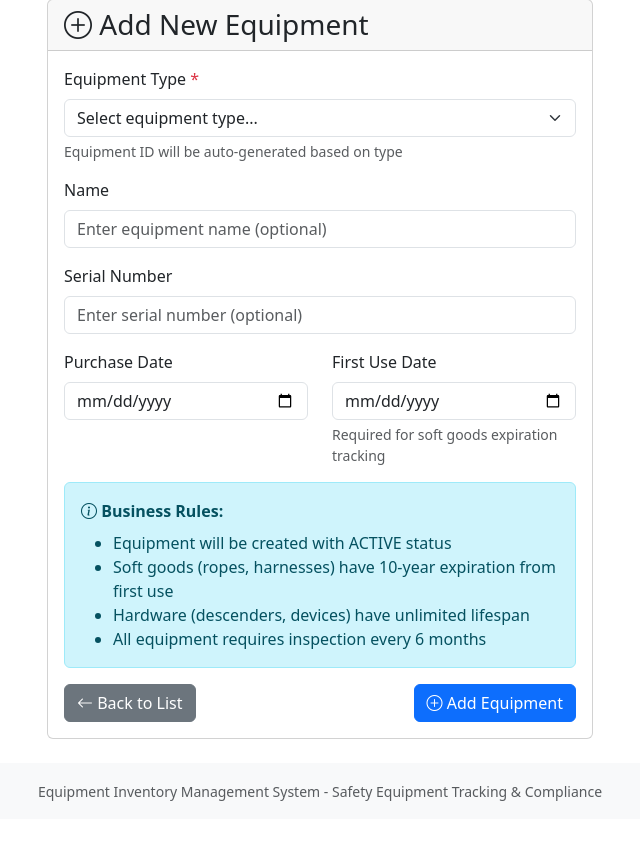
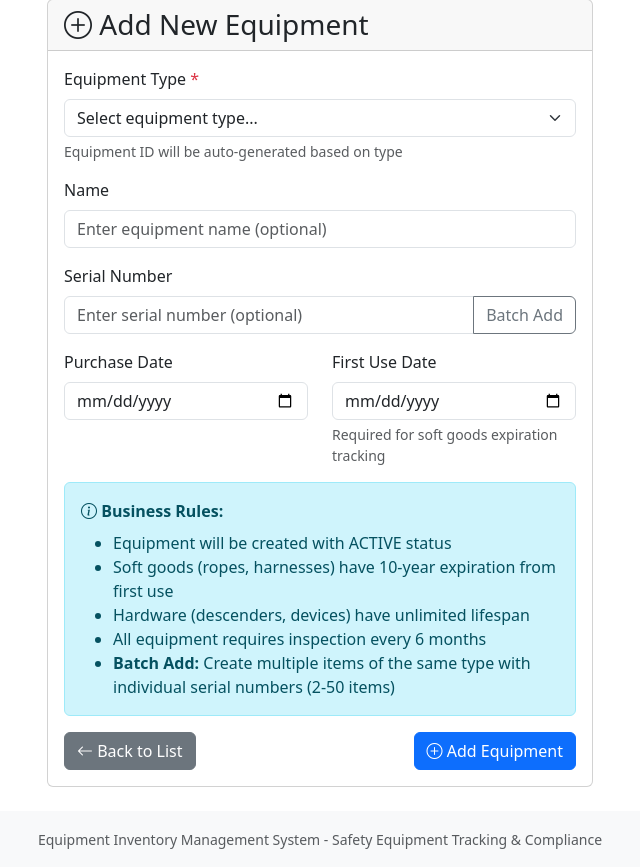
Before and after one commit to TheeNate/Invomanager, a Flask app: page /equipment/add in a window 1280 px wide. Shown: the part 97-964 px from the top of the page, without its empty margins (320-960 px from the left). Before the commit the page ends 898 px from the top, so only its background shows below. Run offline with Flask 3, Linux system fonts and the light colour scheme; data that the repository does not hold is empty; some libraries are stand-ins or nearby versions.

Commit message:
Enable adding multiple pieces of same equipment with unique serial numbers
Implements batch add functionality to the add equipment form with Javascript to dynamically create serial number input fields.

Replit-Commit-Author: Agent
Replit-Commit-Session-Id: aebf5766-fd62-469c-a1c2-0551c7283429
Replit-Commit-Screenshot-Url: https://storage.googleapis.com/screenshot-production-us-central1/bd3f2cc9-e8bf-4c9d-8841-43123dc403e1/c2762709-bcfc-403f-bf76-10a21cd92c8e.jpg

```diff
--- a/app.py
+++ b/app.py
@@ -86,33 +86,85 @@ def add_equipment():
     """Add new equipment"""
     if request.method == 'POST':
         try:
-            # Get form data
+            # Check if this is batch mode
+            batch_mode = request.form.get('batch_mode') == 'true'
+
+            # Get common form data
             equipment_type = request.form.get('equipment_type')
             name = request.form.get('name', '').strip() or None
-            serial_number = request.form.get('serial_number', '').strip() or None
             purchase_date = parse_date(request.form.get('purchase_date', '').strip())
             first_use_date = parse_date(request.form.get('first_use_date', '').strip())
 
-            # Validate form
-            errors = FormValidator.validate_equipment_form(
-                equipment_type, serial_number or '', purchase_date, first_use_date
-            )
+            if batch_mode:
+                # Handle batch equipment creation
+                batch_quantity = int(request.form.get('batch_quantity', 0))
 
-            if errors:
-                for error in errors:
-                    flash(error, 'error')
-                equipment_types = db_manager.get_equipment_types()
-                return render_template('add_equipment.html',
-                                     equipment_types=equipment_types,
-                                     form_data=request.form)
+                if batch_quantity < 2 or batch_quantity > 50:
+                    flash('Batch quantity must be between 2 and 50.', 'error')
+                    equipment_types = db_manager.get_equipment_types()
+                    return render_template('add_equipment.html',
+                                         equipment_types=equipment_types,
+                                         form_data=request.form)
 
-            # Add equipment
-            equipment_id = db_manager.add_equipment(
-                equipment_type, name, serial_number, purchase_date, first_use_date
-            )
+                # Validate common fields
+                if not equipment_type:
+                    flash('Equipment type is required.', 'error')
+                    equipment_types = db_manager.get_equipment_types()
+                    return render_template('add_equipment.html',
+                                         equipment_types=equipment_types,
+                                         form_data=request.form)
 
-            flash(f'Equipment {equipment_id} added successfully!', 'success')
-            return redirect(url_for('index'))
+                # Create equipment for each serial number
+                created_equipment = []
+                for i in range(1, batch_quantity + 1):
+                    serial_number = request.form.get(f'batch_serial_{i}', '').strip() or None
+
+                    # Validate each item
+                    errors = FormValidator.validate_equipment_form(
+                        equipment_type, serial_number or '', purchase_date, first_use_date
+                    )
+
+                    if errors:
+                        for error in errors:
+                            flash(f'Item #{i}: {error}', 'error')
+                        equipment_types = db_manager.get_equipment_types()
+                        return render_template('add_equipment.html',
+                                             equipment_types=equipment_types,
+                                             form_data=request.form)
+
+                    # Add individual equipment
+                    equipment_id = db_manager.add_equipment(
+                        equipment_type, name, serial_number, purchase_date, first_use_date
+                    )
+                    created_equipment.append(equipment_id)
+
+                flash(f'Successfully added {len(created_equipment)} pieces of equipment: {", ".join(created_equipment)}', 'success')
+                return redirect(url_for('index'))
+
+            else:
+                # Handle single equipment creation
+                serial_number = request.form.get('serial_number', '').strip() or None
+
+                # Validate form
+                errors = FormValidator.validate_equipment_form(
+                    equipment_type, serial_number or '', purchase_date, first_use_date
+                )
+
+                if errors:
+                    for error in errors:
+                        flash(error, 'error')
+                    equipment_types = db_manager.get_equipment_types()
+                    return render_template('add_equipment.html',
+                                         equipment_types=equipment_types,
+                                         form_data=request.form)
+
+                # Add equipment
+                equipment_id = db_manager.add_equipment(
+                    equipment_type, name, serial_number, purchase_date, first_use_date
+                )
+
+                flash(f'Equipment {equipment_id} added successfully!', 'success')
+                return redirect(url_for('index'))
 
         except Exception as e:
             flash(f'Error adding equipment: {str(e)}', 'error')
--- a/templates/add_equipment.html
+++ b/templates/add_equipment.html
@@ -37,9 +37,26 @@
 
                     <div class="mb-3">
                         <label for="serial_number" class="form-label">Serial Number</label>
-                        <input type="text" name="serial_number" id="serial_number" class="form-control"
-                               placeholder="Enter serial number (optional)"
-                               value="{{ form_data.serial_number if form_data }}">
+                        <div class="input-group">
+                            <input type="text" name="serial_number" id="serial_number" class="form-control"
+                                   placeholder="Enter serial number (optional)"
+                                   value="{{ form_data.serial_number if form_data }}">
+                            <button type="button" id="batch-toggle-btn" class="btn btn-outline-secondary">
+                                Batch Add
+                            </button>
+                        </div>
+
+                        <!-- Batch quantity input (initially hidden) -->
+                        <div id="batch-quantity-container" class="mt-2" style="display: none;">
+                            <input type="number" id="batch-quantity" class="form-control"
+                                   placeholder="Batch quantity" min="2" max="50">
+                        </div>
+
+                        <!-- Batch serial numbers container (initially hidden) -->
+                        <div id="batch-serials-container" class="mt-3" style="display: none;">
+                            <label class="form-label">Serial Numbers for Batch:</label>
+                            <div id="batch-serials-inputs"></div>
+                        </div>
                     </div>
 
                     <div class="row">
@@ -68,6 +85,7 @@
                             <li>Soft goods (ropes, harnesses) have 10-year expiration from first use</li>
                             <li>Hardware (descenders, devices) have unlimited lifespan</li>
                             <li>All equipment requires inspection every 6 months</li>
+                            <li><strong>Batch Add:</strong> Create multiple items of the same type with individual serial numbers (2-50 items)</li>
                         </ul>
                     </div>
 
@@ -75,7 +93,7 @@
                         <a href="{{ url_for('index') }}" class="btn btn-secondary">
                             <i class="bi bi-arrow-left"></i> Back to List
                         </a>
-                        <button type="submit" class="btn btn-primary">
+                        <button type="submit" class="btn btn-primary" id="submit-btn">
                             <i class="bi bi-plus-circle"></i> Add Equipment
                         </button>
                     </div>
@@ -84,4 +102,98 @@
         </div>
     </div>
 </div>
+
+<script>
+document.addEventListener('DOMContentLoaded', function() {
+    const batchToggleBtn = document.getElementById('batch-toggle-btn');
+    const batchQuantityContainer = document.getElementById('batch-quantity-container');
+    const batchQuantityInput = document.getElementById('batch-quantity');
+    const batchSerialsContainer = document.getElementById('batch-serials-container');
+    const batchSerialsInputs = document.getElementById('batch-serials-inputs');
+    const serialNumberInput = document.getElementById('serial_number');
+    const submitBtn = document.getElementById('submit-btn');
+
+    let batchMode = false;
+
+    batchToggleBtn.addEventListener('click', function() {
+        batchMode = !batchMode;
+
+        if (batchMode) {
+            // Switch to batch mode
+            batchToggleBtn.textContent = 'Single Add';
+            batchToggleBtn.className = 'btn btn-warning';
+            batchQuantityContainer.style.display = 'block';
+            serialNumberInput.style.display = 'none';
+            submitBtn.innerHTML = '<i class="bi bi-plus-circle"></i> Add Batch Equipment';
+        } else {
+            // Switch back to single mode
+            batchToggleBtn.textContent = 'Batch Add';
+            batchToggleBtn.className = 'btn btn-outline-secondary';
+            batchQuantityContainer.style.display = 'none';
+            batchSerialsContainer.style.display = 'none';
+            serialNumberInput.style.display = 'block';
+            batchSerialsInputs.innerHTML = '';
+            batchQuantityInput.value = '';
+            submitBtn.innerHTML = '<i class="bi bi-plus-circle"></i> Add Equipment';
+        }
+    });
+
+    batchQuantityInput.addEventListener('input', function() {
+        const quantity = parseInt(this.value);
+
+        if (quantity >= 2 && quantity <= 50) {
+            batchSerialsContainer.style.display = 'block';
+            generateBatchSerialInputs(quantity);
+        } else {
+            batchSerialsContainer.style.display = 'none';
+            batchSerialsInputs.innerHTML = '';
+        }
+    });
+
+    function generateBatchSerialInputs(quantity) {
+        batchSerialsInputs.innerHTML = '';
+
+        for (let i = 1; i <= quantity; i++) {
+            const inputGroup = document.createElement('div');
+            inputGroup.className = 'input-group mb-2';
+
+            const label = document.createElement('span');
+            label.className = 'input-group-text';
+            label.textContent = `#${i}`;
+            label.style.minWidth = '45px';
+
+            const input = document.createElement('input');
+            input.type = 'text';
+            input.name = `batch_serial_${i}`;
+            input.className = 'form-control';
+            input.placeholder = `Serial number for item ${i}`;
+
+            inputGroup.appendChild(label);
+            inputGroup.appendChild(input);
+            batchSerialsInputs.appendChild(inputGroup);
+        }
+    }
+
+    // Handle form submission
+    document.querySelector('form').addEventListener('submit', function(e) {
+        if (batchMode) {
+            const quantity = parseInt(batchQuantityInput.value);
+            if (quantity >= 2 && quantity <= 50) {
+                // Add hidden input to indicate batch mode
+                const batchModeInput = document.createElement('input');
+                batchModeInput.type = 'hidden';
+                batchModeInput.name = 'batch_mode';
+                batchModeInput.value = 'true';
+                this.appendChild(batchModeInput);
+
+                const batchQuantityHidden = document.createElement('input');
+                batchQuantityHidden.type = 'hidden';
+                batchQuantityHidden.name = 'batch_quantity';
+                batchQuantityHidden.value = quantity;
+                this.appendChild(batchQuantityHidden);
+            }
+        }
+    });
+});
+</script>
 {% endblock %}
```
